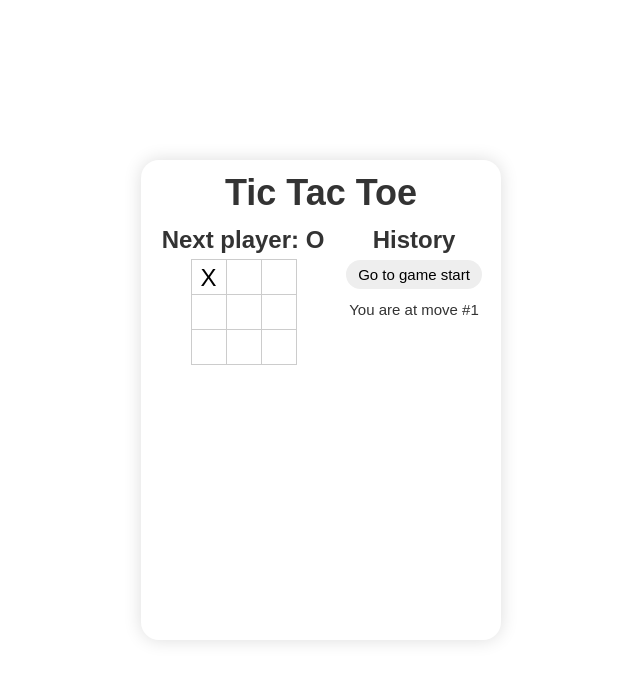
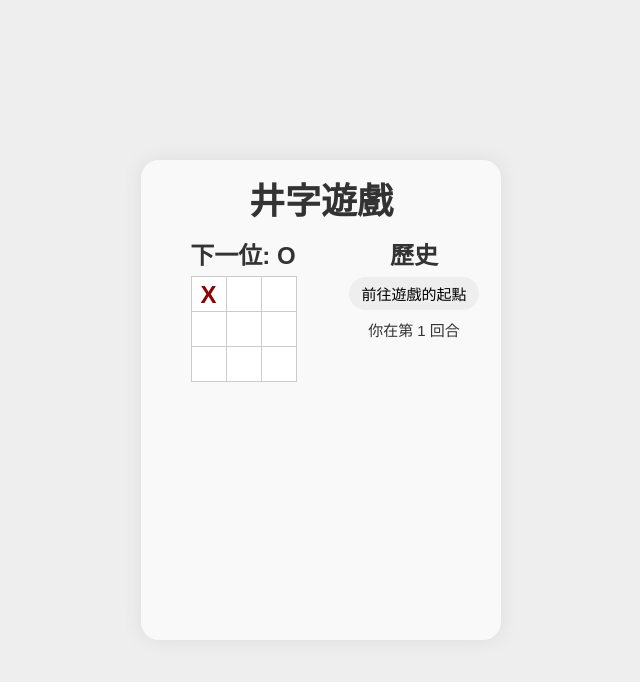
Before and after one commit to TzuHanChen/tic-tac-toe, a React (Create React App) app in the folder src/: page / in a window 1280 px wide. Both pictures are taken after a click on the button 527 px from the left and 277 px from the top of the page. Shown: the top 682 px of the page, without its empty margins (319-959 px from the left). Built offline with nearby package versions, Linux system fonts and the light colour scheme.

Commit message:
translation

```diff
--- a/src/App.js
+++ b/src/App.js
@@ -4,9 +4,9 @@ function Status({ xIsNext, squares }) {
   const winner = calculateWinner(squares);
   let status;
   if (winner) {
-    status = 'Winner: ' + winner;
+    status = '獲勝者: ' + winner;
   } else {
-    status = 'Next player: ' + (xIsNext ? 'X' : 'O');
+    status = '下一位: ' + (xIsNext ? 'X' : 'O');
   }
 
   return(<h2 className="status">{status}</h2>);
@@ -86,29 +86,29 @@ export default function Game() {
     let description;
     if (move === currentMove) {
       description = <li key={move} className="current">
-        You are at move #{move}</li>;
+        你在第 {move} 回合</li>;
     } else if (move === 0) {
       description = <li key={move}>
         <button className="move" onClick={() => jumpTo(move)}>
-          Go to game start</button></li>;
+          前往遊戲的起點</button></li>;
     } else {
       description = <li key={move}>
         <button className="move" onClick={() => jumpTo(move)}>
-          Go to move #{move}</button></li>;
+          前往第 {move} 回合</button></li>;
     }
     return (description);
   });
 
   return (
     <div className="app">
-      <h1>Tic Tac Toe</h1>
+      <h1>井字遊戲</h1>
       <div className="game">
         <div className="game-board">
           <Status xIsNext={xIsNext} squares={currentSquares} />
           <Board xIsNext={xIsNext} squares={currentSquares} onPlay={handlePlay} />
         </div>
         <div className="game-info">
-          <h2>History</h2>
+          <h2>歷史</h2>
           <ol>{moves}</ol>
         </div>
       </div>
--- a/src/styles.css
+++ b/src/styles.css
@@ -6,10 +6,10 @@
 
 body {
   height: 100vh;
+  background-color: #eee;
   display: flex;
   justify-content: center;
   align-items: center;
-  color: #333;
   font-family: sans-serif;
 }
 
@@ -36,6 +36,8 @@ li {
   padding: 12px;
   border-radius: 18px;
   box-shadow: 0px 0px 18px #ddd;
+  background-color: #f9f9f9;
+  color: #333;
 }
 .game {
   display: flex;
@@ -61,10 +63,11 @@ li {
   width: 36px;
   height: 36px;
   padding: 0;
-  background: #fff;
   border: 1px solid #ccc;
+  background-color: #fff;
+  color: darkred;
   font-size: 24px;
-  font-weight: 400;
+  font-weight: 700;
   line-height: 36px;
   text-align: center;
 }
@@ -81,9 +84,10 @@ li {
   font-size: 15px;
   font-weight: 400;
 }
-.move:active {
-  background-color: #333;
-  color: #eee;
+.move:hover, .move:active {
+  cursor: pointer;
+  background-color: darkred;
+  color: #fff;
 }
 .current {
   font-size: 15px;
```
